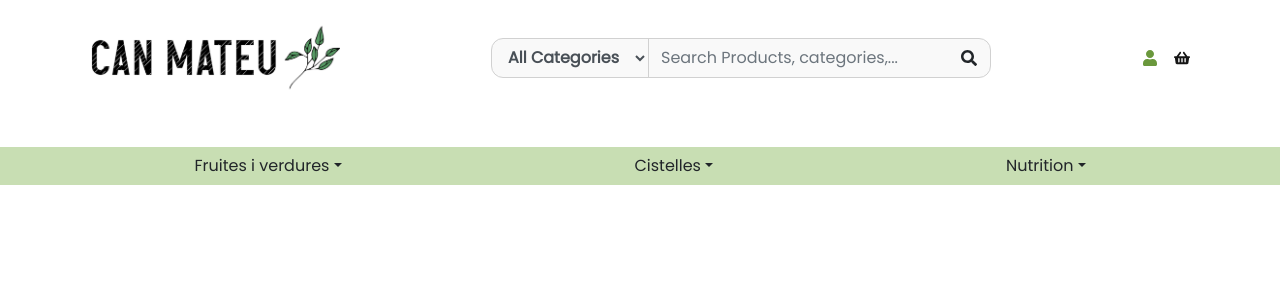
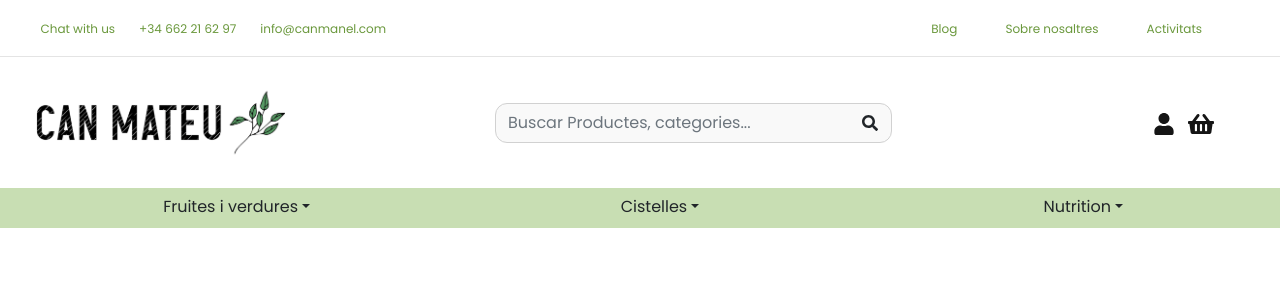
Before and after one commit to SalvadorSC/can-manel-front, a React (Create React App) app: page /principal in a window 1280 px wide. Shown: the top 300 px of the page. Built offline with nearby package versions, Linux system fonts and the light colour scheme.

Commit message:
Navlinks menu cabecera fijados correctamente en su sitio

```diff
--- a/src/componentes/Cabecera.css
+++ b/src/componentes/Cabecera.css
@@ -7,6 +7,12 @@
 .btn-secondary:hover {
   background-color: var(--color-background-hover);
   color: var(--color-text);
+}
+
+/* TOP NAVBAR */
+
+.top-navbar a {
+  font-size: 12px;
 }
 
 /* SEARCH BAR CSS */
@@ -27,6 +33,14 @@
 
 .dropdown:hover > .dropdown-menu {
   display: block;
+}
+
+.dropdown-menu {
+  left: 170px;
+}
+
+.categories-nav-list {
+  display: none;
 }
 
 /* CATEGORIES LATERAL NAV LIST */
@@ -113,18 +127,18 @@
   .logo {
     width: 200px;
   }
+  .links-nav,
+  .navbar-toggler,
+  .magnifier-icon,
+  .mobile-text-bar {
+    display: none;
+  }
+  .categories-nav-list {
+    display: flex;
+  }
 }
 
 @media (min-width: 1024px) {
-  .mobile-text-bar {
-    display: none;
-  }
-  .links-nav {
-    display: flex;
-    flex-basis: 100%;
-    flex-grow: 1;
-    width: 100%;
-  }
   .top-navbar {
     display: flex;
     border-bottom: 1px solid rgb(165, 165, 165, 0.3);
@@ -135,4 +149,10 @@
   .logo {
     width: 250px;
   }
+  .icons-navbar {
+    font-size: 22px;
+  }
+  .icon-shopping-basket {
+    font-size: 26px;
+  }
 }
--- a/src/componentes/Cabecera.js
+++ b/src/componentes/Cabecera.js
@@ -6,6 +6,189 @@ import { FaSearch, FaShoppingBasket, FaUser } from "react-icons/fa";
 export const Cabecera = (props) => {
   return (
     <>
+      <div className="container-fluid">
+        <div className="top-navbar row justify-content-between align-items-center mt-3 mb-4">
+          <ul className="col-4 d-flex justify-content-center align-items-center">
+            <li className="mr-4">
+              <a href="holalog">Chat with us</a>
+            </li>
+            <li className="mr-4">
+              <a href="holalog">+34 662 21 62 97</a>
+            </li>
+            <li>
+              <a href="holalog">info@canmanel.com</a>
+            </li>
+          </ul>
+          <ul className="col-4 d-flex justify-content-center align-items-center">
+            <li>
+              <a href="holalog">Blog</a>
+            </li>
+            <li className="ml-5">
+              <a href="holalog">Sobre nosaltres</a>
+            </li>
+            <li className="ml-5">
+              <a href="holalog">Activitats</a>
+            </li>
+          </ul>
+        </div>
+        <div className="row justify-content-between align-items-center my-4 navbar-light">
+          <button
+            className="col navbar-toggler"
+            type="button"
+            data-toggle="collapse"
+            data-target="#navbarTogglerDemo"
+            aria-controls="navbarTogglerDemo"
+            aria-expanded="false"
+            aria-label="Toggle navigation"
+          >
+            <span className="navbar-toggler-icon"></span>
+          </button>
+          <div className="col-7 col-md-4 col-lg-3 text-center">
+            <Link to="./principal">
+              <img className="logo" src={logo} alt="" />
+            </Link>
+          </div>
+          <div className="input-search col-md-5 col-lg-4">
+            <form className="form-search d-flex align-items-center justify-content-between">
+              <div className="form-label-group input-search-bar">
+                <input
+                  type="email"
+                  id=""
+                  className="form-control"
+                  placeholder="Buscar Productes, categories..."
+                  required=""
+                  autoFocus=""
+                />
+              </div>
+              <button className="btn" type="submit">
+                <FaSearch />
+              </button>
+            </form>
+          </div>
+          <div className="col-3 col-md-2 col-lg-2">
+            <div className="row align-items-center justify-content-center">
+              <FaSearch className="magnifier-icon" />
+              <Link className="col-2 icons-navbar" to="./iniciar-sesion">
+                <FaUser />
+              </Link>
+              <Link
+                className="col-2 icons-navbar icon-shopping-basket"
+                to="./shoppingBasket"
+              >
+                <FaShoppingBasket />
+              </Link>
+            </div>
+          </div>
+          <div
+            className="links-nav col-12 collapse navbar-collapse"
+            id="navbarTogglerDemo"
+          >
+            <ul className="row navbar-nav mr-auto mb-3 mt-lg-0 text-left">
+              <li className="col-12 col-lg-2 nav-item">
+                <Link
+                  to="./product-list"
+                  className="drop-down-link nav-link"
+                  href="links"
+                >
+                  Fruites i verdures <span className="sr-only">(current)</span>
+                </Link>
+              </li>
+              <li className="col-12 col-lg-2 nav-item">
+                <a className="drop-down-link nav-link" href="links">
+                  Cistelles
+                </a>
+              </li>
+              <li className="col-12 col-lg-2 nav-item">
+                <a className="drop-down-link nav-link" href="links">
+                  Sobre nosaltres
+                </a>
+              </li>
+            </ul>
+          </div>
+        </div>
+      </div>
+
+      <div className="bar-container text-center row align-items-center justify-content-center">
+        <div className="col">
+          <ul className="categories-nav-list row justify-content-between align-items-center">
+            <li className="dropdown col-4">
+              <Link to="./product-list">
+                <button
+                  className="btn dropdown-toggle"
+                  type="button"
+                  id="dropdownMenu2"
+                  // data-toggle="dropdown"
+                  aria-haspopup="true"
+                  aria-expanded="false"
+                >
+                  Fruites i verdures
+                </button>
+              </Link>
+              <div className="dropdown-menu" aria-labelledby="dropdownMenu2">
+                <button className="dropdown-item" type="button">
+                  Action
+                </button>
+                <button className="dropdown-item" type="button">
+                  Another action
+                </button>
+                <button className="dropdown-item" type="button">
+                  Something else here
+                </button>
+              </div>
+            </li>
+            <li className="dropdown col-4">
+              <button
+                className="btn dropdown-toggle"
+                type="button"
+                id="dropdownMenu2"
+                data-toggle="dropdown"
+                aria-haspopup="true"
+                aria-expanded="false"
+              >
+                Cistelles
+              </button>
+              <div className="dropdown-menu" aria-labelledby="dropdownMenu2">
+                <button className="dropdown-item" type="button">
+                  Action
+                </button>
+                <button className="dropdown-item" type="button">
+                  Another action
+                </button>
+                <button className="dropdown-item" type="button">
+                  Something else here
+                </button>
+              </div>
+            </li>
+            <li className="dropdown col-4">
+              <button
+                className="btn dropdown-toggle"
+                type="button"
+                id="dropdownMenu2"
+                data-toggle="dropdown"
+                aria-haspopup="true"
+                aria-expanded="false"
+              >
+                Nutrition
+              </button>
+              <div className="dropdown-menu" aria-labelledby="dropdownMenu2">
+                <button className="dropdown-item" type="button">
+                  Action
+                </button>
+                <button className="dropdown-item" type="button">
+                  Another action
+                </button>
+                <button className="dropdown-item" type="button">
+                  Something else here
+                </button>
+              </div>
+            </li>
+          </ul>
+        </div>
+        <p className="mobile-text-bar col">
+          Productes ecològics i de proximitat
+        </p>
+      </div>
+
       {/* <div className="container-fluid">
         <div className="top-navbar row justify-content-between align-items-center mt-3 mb-4">
           <div className="col-5">
@@ -131,7 +314,7 @@ export const Cabecera = (props) => {
         <p className="mobile-text-bar">Productes ecològics i de proximitat</p>
       </div> */}
 
-      <header className="container-fluid cabecera pt-3">
+      {/* <header className="container-fluid cabecera pt-3">
         <div className="mb-5">
           <div className="d-flex align-items-center justify-content-around">
             <Link to="./principal">
@@ -177,7 +360,7 @@ export const Cabecera = (props) => {
                 className="btn dropdown-toggle"
                 type="button"
                 id="dropdownMenu2"
-                /* data-toggle="dropdown" */
+                // data-toggle="dropdown"
                 aria-haspopup="true"
                 aria-expanded="false"
               >
@@ -243,7 +426,7 @@ export const Cabecera = (props) => {
             </div>
           </li>
         </ul>
-      </header>
+      </header> */}
     </>
   );
 };
--- a/src/index.js
+++ b/src/index.js
@@ -1,6 +1,7 @@
 import React from "react";
 import ReactDOM from "react-dom";
 import "bootstrap/dist/css/bootstrap.min.css";
+import "bootstrap/dist/js/bootstrap.min.js";
 import "@fontsource/poppins";
 import "@fontsource/open-sans";
 import "./global.css";
```
